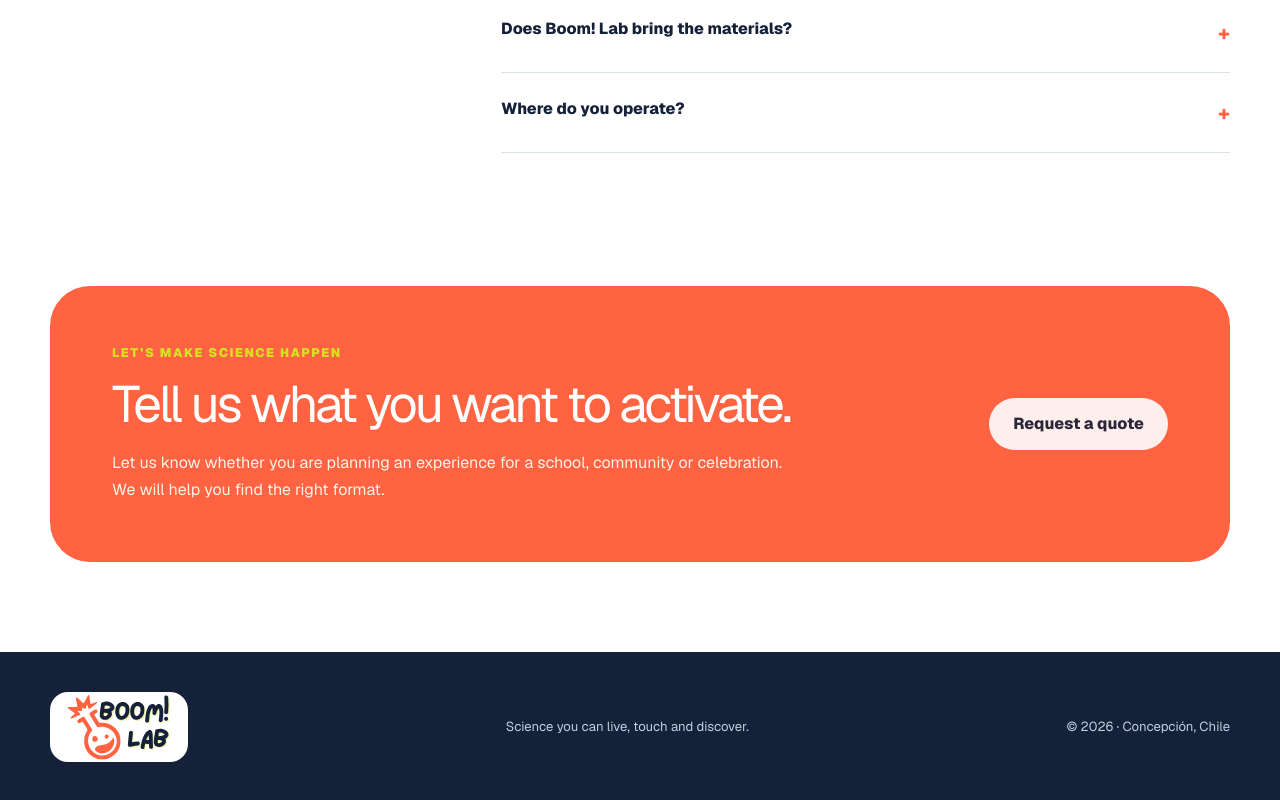
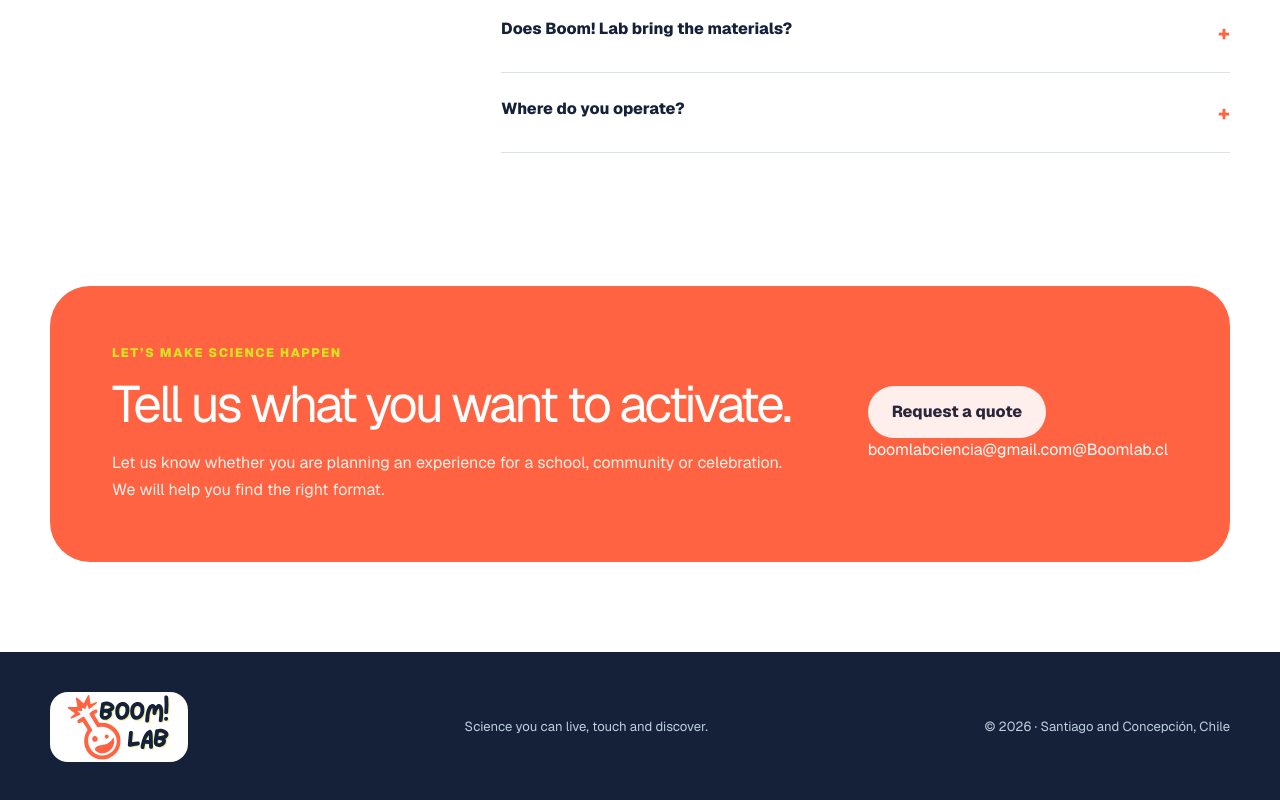
Before and after one commit to devdib/boomlab-web, a Next.js app: page /en in a window 1280 px wide. Shown: the part 3947-4747 px from the top of the page. Built offline with nearby package versions, Linux system fonts and the light colour scheme.

Commit message:
feat: activate commercial contact links

```diff
--- a/app/components/landing-page.tsx
+++ b/app/components/landing-page.tsx
@@ -1,4 +1,4 @@
-import { content, type Locale } from "../content";
+import { contactDetails, content, type Locale } from "../content";
 
 function FlaskMark() {
   return (
@@ -208,9 +208,22 @@ export function LandingPage({ locale }: { locale: Locale }) {
             <h2>{t.contactTitle}</h2>
             <p>{t.contactBody}</p>
           </div>
-          <button className="button button-light" type="button" disabled>
-            {t.contactCta}
-          </button>
+          <div className="contact-actions">
+            <a
+              className="button button-light"
+              href={`${contactDetails.whatsappHref}?text=${encodeURIComponent(t.contactWhatsappMessage)}`}
+              target="_blank"
+              rel="noreferrer"
+            >
+              {t.contactCta}
+            </a>
+            <div className="contact-links">
+              <a href={`mailto:${contactDetails.email}`}>{contactDetails.email}</a>
+              <a href={contactDetails.instagramHref} target="_blank" rel="noreferrer">
+                {contactDetails.instagramHandle}
+              </a>
+            </div>
+          </div>
         </div>
       </section>
 
@@ -218,7 +231,7 @@ export function LandingPage({ locale }: { locale: Locale }) {
         <div className="shell footer-inner">
           <div className="footer-brand" aria-label="Boom! Lab"><BrandLogo /></div>
           <p>{t.footer}</p>
-          <span>© 2026 · Concepción, Chile</span>
+          <span>© 2026 · {t.footerLocation}</span>
         </div>
       </footer>
     </main>
```
